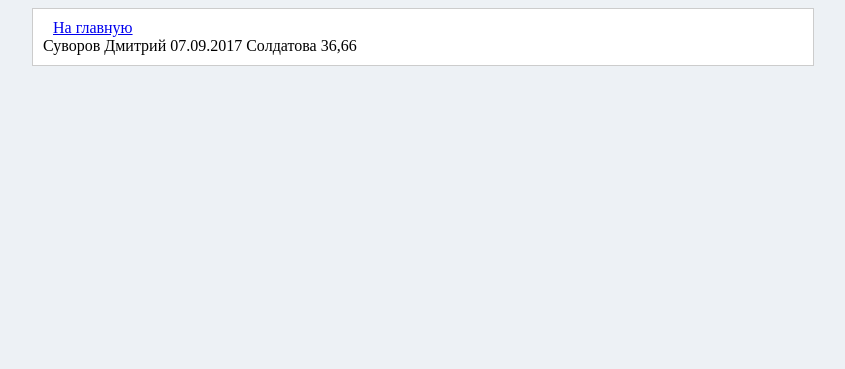
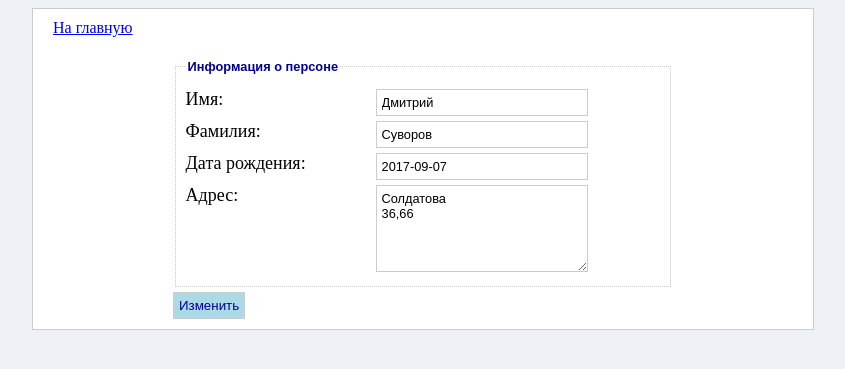
Before and after one commit to dimka59ru/users, a Flask app: page /edit/1 in a window 1280 px wide. Shown: the top 369 px of the page, without its empty margins (217-1062 px from the left). Run offline with Flask 2, Linux system fonts and the light colour scheme; data comes from the database, SQL or seed files in the repository; both versions use the stored data as it was after the commit.

Commit message:
Добавлено редактирование пользователей

```diff
--- a/app.py
+++ b/app.py
@@ -31,7 +31,6 @@ def dated_url_for(endpoint, **values):
                                      endpoint, filename)
             values['q'] = int(os.stat(file_path).st_mtime)
     return url_for(endpoint, **values)
-
 
 
 class User(db.Model):
@@ -76,12 +75,33 @@ def add():
     return render_template('add.html', messages=messages)
 
 
-# @app.route('/edit/')
+# @app.route('/edit/', methods=['GET', 'POST'])
 @app.route('/edit/<int:id>', methods=['GET', 'POST'])
 def edit(id=None):
     # редактирование пользователя
-    user = User.query.get(id)
-    return render_template('edit.html', user=user )
+    messages = []
+    user = None
+
+    if id:
+        user = User.query.get(id)
+    if not user:
+        messages.append("Пользователь не найден!")
+
+    # Если форма отправлена
+    if request.method == "POST":
+        messages = form_validated(request)
+
+        if not messages and user:
+            user.first_name = request.form['first_name']
+            user.last_name = request.form['last_name']
+            user.date_of_birth = datetime.strptime(request.form['date_of_birth'], '%Y-%m-%d')
+            user.address = request.form['address']
+            db.session.commit()
+
+            flash('Успешно изменен!')
+            return redirect(url_for('index'))
+
+    return render_template('edit.html', user=user, messages=messages)
 
 
 def form_validated(request):
@@ -142,5 +162,6 @@ def db_query(last_name=None, sort=None):
 
     return users
 
+
 if __name__ == '__main__':
     app.run(debug=True)
--- a/templates/add.html
+++ b/templates/add.html
@@ -10,11 +10,11 @@
 <div id="header">
     <a href="/">На главную</a>
     {% if messages %}
-        <div class=error><strong>Ошибки:</strong>
+    <div class=error><strong>Ошибки:</strong>
         {% for message in messages %}
         <p>{{ message }}</p>
         {% endfor %}
-        </div>
+    </div>
     {% endif %}
 
 
--- a/templates/edit.html
+++ b/templates/edit.html
@@ -8,17 +8,53 @@
 <body>
 <div id="wrapper">
     <div id="header">
-    <a href="/">На главную</a>
+        <a href="/">На главную</a>
+        {% if messages %}
+        <div class=error><strong>Ошибки:</strong>
+            {% for message in messages %}
+            <p>{{ message }}</p>
+            {% endfor %}
+        </div>
+        {% endif %}
 
     </div>
 
     <div id="main">
-    {% if user %}
-    	{{user.last_name}}
-    	{{user.first_name}}
-    	{{user.date_of_birth.strftime('%d.%m.%Y')}}
-    	{{user.address}}
-    {% endif %}
+        {% if user %}
+        <form action="{{ url_for('edit', id=user.id) }}" method="POST" id="add_form">
+            <fieldset>
+                <legend>Информация о персоне</legend>
+                <div>
+                    <label for="first_name">Имя:</label>
+                    <input type="text" name="first_name" id="first_name" class="txt" placeholder="Имя"
+                           value="{{user.first_name}}"/>
+                </div>
+
+                <div>
+                    <label for="last_name">Фамилия:</label>
+                    <input type="text" name="last_name" id="last_name" class="txt" placeholder="Фамилия"
+                           value="{{user.last_name}}"/>
+                </div>
+
+                <div>
+                    <label for="date_of_birth">Дата рождения:</label>
+                    <input type=text name=date_of_birth id="date_of_birth" class="txt" placeholder="ГГГГ-ММ-ДД"
+                           class="masked"
+                           pattern="[0-9]{4}-(0[1-9]|1[012])-(0[1-9]|1[0-9]|2[0-9]|3[01])"
+                           data-valid-example="1988-04-23" value="{{user.date_of_birth.strftime('%Y-%m-%d')}}">
+                </div>
+                <div>
+                    <label for="address">Адрес:</label>
+                    <textarea rows="5" cols="30" name="address" id="address" placeholder="Адрес" class="txt">{{user.address}}</textarea>
+                </div>
+            </fieldset>
+
+            <div>
+                <input type="submit" name="btnSubmit" id="btnSubmit" value="Изменить" class="btn"/>
+            </div>
+        </form>
+        {% endif %}
+
     </div>
 </div>
 </body>
```
Also changed, not shown: templates/index.html (+10 -7 lines), users.db.
